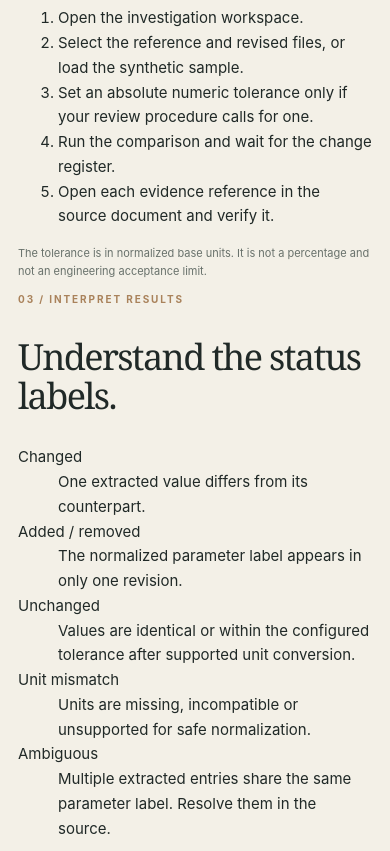
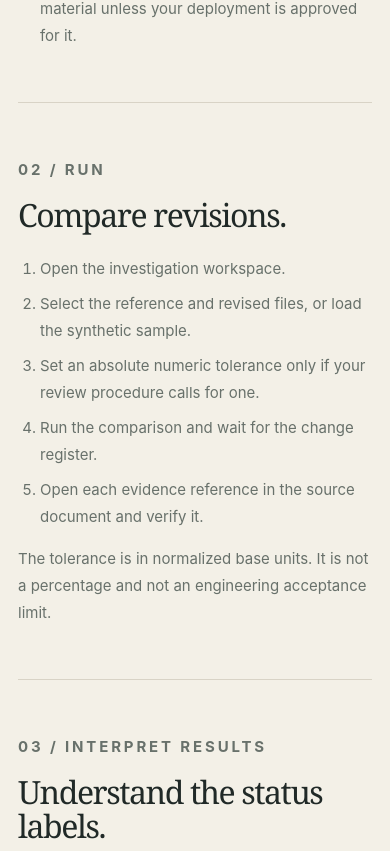
Before and after one commit to DT-09/DatasheetDelta, a plain HTML site: page web/guide.html in a window 390 px wide. Shown: the part 893-1744 px from the top of the page. Drawn offline with Linux system fonts and the light colour scheme.

Commit message:
Add shared typography and responsive layouts for product documentation

```diff
--- a/web/styles.css
+++ b/web/styles.css
@@ -26,3 +26,18 @@ button:disabled{opacity:.55;cursor:wait}
 .sample-row button:hover{border-color:var(--brass)}
 .sample-row button:disabled{opacity:.55;cursor:wait}
 @media(max-width:520px){.sample-row{align-items:flex-start;flex-direction:column;gap:6px}}
+
+.document-page{max-width:900px;margin:0 auto}
+.page-hero{padding:100px 0 70px;border-bottom:1px solid var(--line)}
+.page-hero h1{font-size:clamp(48px,7vw,78px)}
+.document-section{padding:52px 0;border-bottom:1px solid var(--line);max-width:820px}
+.document-section h2{font-size:clamp(32px,4vw,46px);margin:14px 0 22px}
+.document-section p,.document-section li,.definitions dd{color:var(--muted);font-size:15px;line-height:1.8}
+.document-section ul,.document-section ol{padding-left:22px}
+.document-section li{margin:8px 0}
+.definitions{display:grid;grid-template-columns:150px 1fr;gap:12px 22px}
+.definitions dt{font:20px Georgia,serif;color:var(--ink)}
+.definitions dd{margin:0}
+footer p a{color:var(--muted);text-decoration:none}
+footer p a:hover{color:var(--ink)}
+@media(max-width:720px){.page-hero{padding:72px 0 48px}.document-section{padding:38px 0}.definitions{grid-template-columns:1fr;gap:4px}.definitions dd{margin-bottom:12px}}
```
